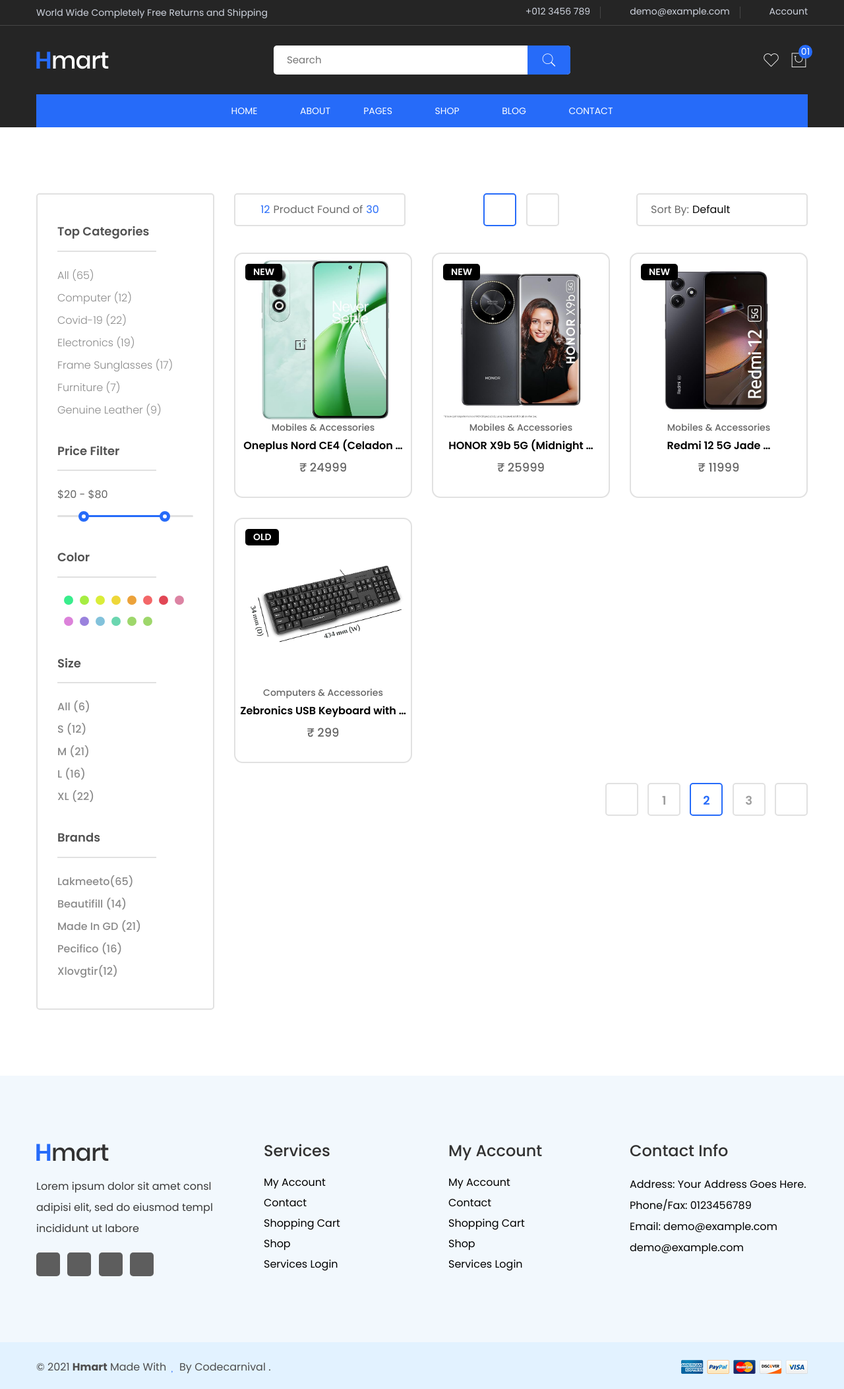
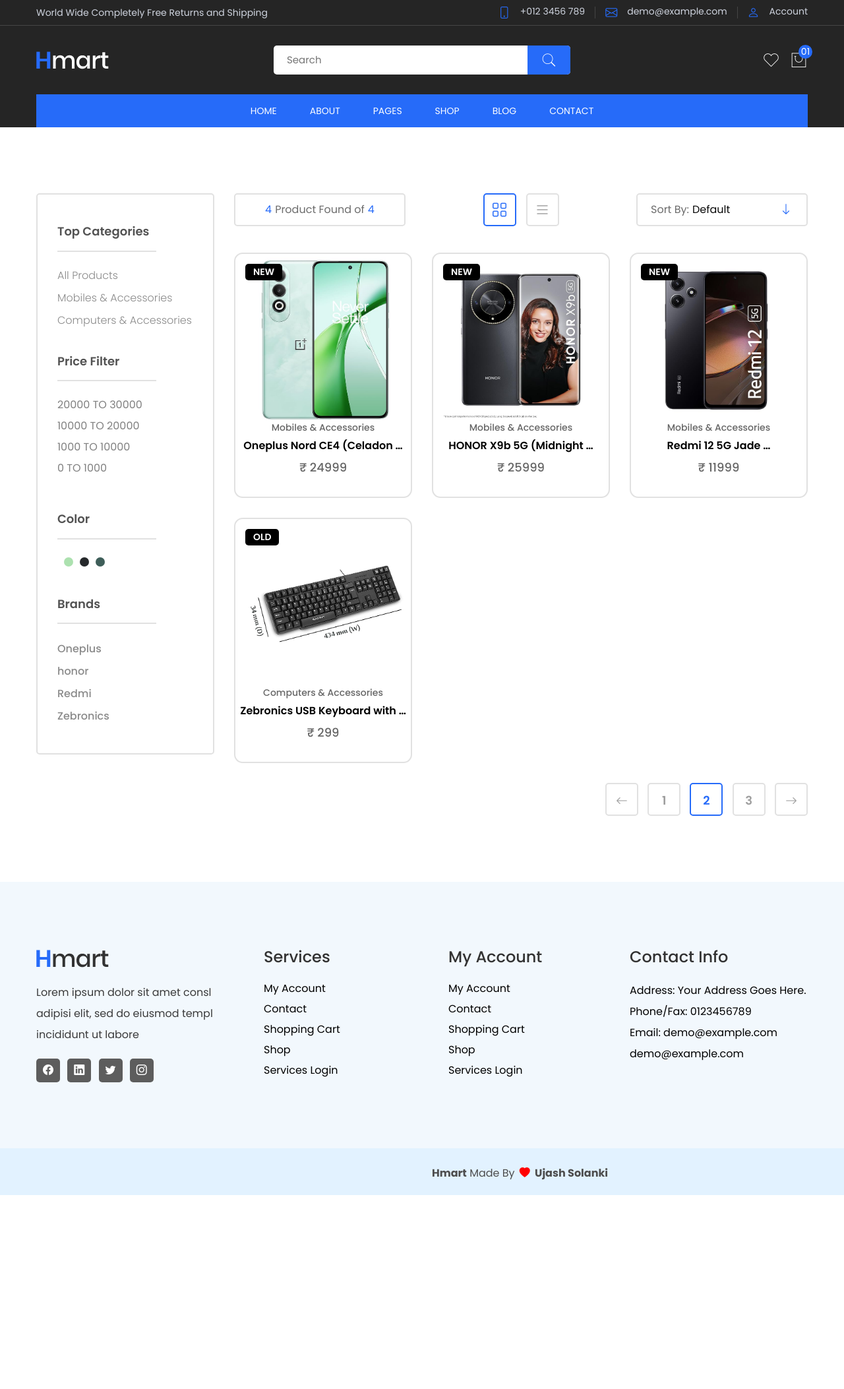
Before and after one commit to SolankiUjash/Ecom, a Django app: page /products/ in a window 1280 px wide. Shown: the whole page at 66% size. After the commit the page ends 1812 px from the top, so only its background shows below. Run offline with Django 5.2, Linux system fonts and the light colour scheme; data comes from the database, SQL or seed files in the repository; both versions use the stored data as it was after the commit; some libraries are stand-ins or nearby versions; some web fonts are replaced.

Commit message:
filter product done

```diff
--- a/E_shop/views.py
+++ b/E_shop/views.py
@@ -14,11 +14,43 @@
 
 def PRODUCT(request):
     product = Product.objects.all().filter(status = "PUBLISH")
+    totalProduct = product.count()
+    categories = Categories.objects.all()
+    filter_price = Filter_Price.objects.all()
+    colors = Color.objects.all()
+    brands = Brand.objects.all()
+    cproduct = totalProduct
+
+    CATID = request.GET.get('categories')
+    PRICE_FILTER_ID = request.GET.get('filter_price')
+    COLOR_ID = request.GET.get('color')
+    BRAND_ID = request.GET.get('brand')
+
+    if CATID:
+        product = product.filter(categories = CATID)
+        cproduct  =  product.count()
+    elif PRICE_FILTER_ID:
+        product = product.filter(filter_price = PRICE_FILTER_ID)
+        cproduct  =  product.count()
+    elif COLOR_ID:
+        product = product.filter(color = COLOR_ID)
+        cproduct  =  product.count()
+    elif BRAND_ID:
+        product = product.filter(brand = BRAND_ID)
+        cproduct  =  product.count()
+    else:
+        product = Product.objects.all().filter(status = "PUBLISH")
+
 
 
     context = {
         'product' : product,
-
+        'categories':categories,
+        'cproduct':cproduct,
+        'totalProduct':totalProduct,
+        'filterprice':filter_price,
+        'color':colors,
+        'brand':brands
     }
 
     return render(request,"Main/product.html",context)
--- a/store_app/admin.py
+++ b/store_app/admin.py
@@ -15,6 +15,7 @@
 admin.site.register(Brand)
 admin.site.register(Color)
 admin.site.register(Filter_Price)
+
 admin.site.register(Product,ProductAdmin)
 admin.site.register(Images)
 admin.site.register(Tag)
--- a/store_app/models.py
+++ b/store_app/models.py
@@ -15,6 +15,7 @@
 
     def __str__(self):
         return self.name
+
 
 
 class Brand(models.Model):
--- a/templates/Main/base.html
+++ b/templates/Main/base.html
@@ -15,6 +15,16 @@
     <link rel="shortcut icon" type="image/x-icon" href="{% static 'assets/images/favicon.ico' %}" />
     <!-- CSS
     ============================================ -->
+
+    <link href="https://cdn.jsdelivr.net/npm/bootstrap@5.0.2/dist/css/bootstrap.min.css" rel="stylesheet" integrity="sha384-EVSTQN3/azprG1Anm3QDgpJLIm9Nao0Yz1ztcQTwFspd3yD65VohhpuuCOmLASjC" crossorigin="anonymous">
+    <link rel="stylesheet" href="https://cdn.jsdelivr.net/npm/bootstrap-icons@1.11.3/font/bootstrap-icons.min.css">
+    <script src="https://cdn.jsdelivr.net/npm/bootstrap@5.0.2/dist/js/bootstrap.bundle.min.js" integrity="sha384-MrcW6ZMFYlzcLA8Nl+NtUVF0sA7MsXsP1UyJoMp4YLEuNSfAP+JcXn/tWtIaxVXM" crossorigin="anonymous"></script>
+
+
+
+
+
+
     <link href="https://cdn.jsdelivr.net/npm/bootstrap@5.3.3/dist/css/bootstrap.min.css" rel="stylesheet" integrity="sha384-QWTKZyjpPEjISv5WaRU9OFeRpok6YctnYmDr5pNlyT2bRjXh0JMhjY6hW+ALEwIH" crossorigin="anonymous">
     <script src="https://cdn.jsdelivr.net/npm/bootstrap@5.3.3/dist/js/bootstrap.bundle.min.js" integrity="sha384-YvpcrYf0tY3lHB60NNkmXc5s9fDVZLESaAA55NDzOxhy9GkcIdslK1eN7N6jIeHz" crossorigin="anonymous"></script>
     <link rel="stylesheet" href="{% static 'assets/css/bootstrap.min.css' %}" />
@@ -49,9 +59,9 @@
                         <div class="col d-none d-lg-block">
                             <div class="top-nav">
                                 <ul>
-                                    <li><a href="tel:0123456789"><i class="fa fa-phone"></i> +012 3456 789</a></li>
-                                    <li><a href="mailto:demo@example.com"><i class="fa fa-envelope-o"></i> demo@example.com</a></li>
-                                    <li><a href="my-account.html"><i class="fa fa-user"></i> Account</a></li>
+                                    <li><a href="tel:0123456789"><i class="bi bi-phone"></i> +012 3456 789</a></li>
+                                    <li><a href="mailto:demo@example.com"><i class="bi bi-envelope"></i> demo@example.com</a></li>
+                                    <li><a href="my-account.html"><i class="bi bi-person"></i> Account</a></li>
                                 </ul>
                             </div>
                         </div>
@@ -142,14 +152,14 @@
                     <div class="header-nav">
                         <div class="main-menu position-relative">
                             <ul>
-                                <li class="dropdown"><a href="#">Home <i class="fa fa-angle-down"></i></a>
+                                <li class="dropdown"><a href="#">Home</a>
                                     <ul class="sub-menu">
                                         <li><a href="index.html">Home 1</a></li>
                                         <li><a href="index-2.html">Home 2</a></li>
                                     </ul>
                                 </li>
                                 <li><a href="about.html">About</a></li>
-                                <li class="dropdown position-static"><a href="about.html">Pages <i class="fa fa-angle-down"></i></a>
+                                <li class="dropdown position-static"><a href="about.html">Pages</a>
                                     <ul class="mega-menu d-block">
                                         <li class="d-flex">
                                             <ul class="d-block">
@@ -181,8 +191,7 @@
                                         </li>
                                     </ul>
                                 </li>
-                                <li class="dropdown position-static"><a href="#">Shop <i
-                                    class="fa fa-angle-down"></i></a>
+                                <li class="dropdown position-static"><a href="#">Shop</a>
                                     <ul class="mega-menu d-block">
                                         <li class="d-flex">
                                             <ul class="d-block">
@@ -228,10 +237,10 @@
                                         </li>
                                     </ul>
                                 </li>
-                                <li class="dropdown "><a href="#">Blog <i class="fa fa-angle-down"></i></a>
+                                <li class="dropdown "><a href="#">Blog</a>
                                     <ul class="sub-menu">
                                         <li class="dropdown position-static"><a href="blog-grid-left-sidebar.html">Blog Grid
-                                                <i class="fa fa-angle-right"></i></a>
+                                                </a>
                                             <ul class="sub-menu sub-menu-2">
                                                 <li><a href="blog-grid.html">Blog Grid</a></li>
                                                 <li><a href="blog-grid-left-sidebar.html">Blog Grid Left Sidebar</a></li>
@@ -239,7 +248,7 @@
                                             </ul>
                                         </li>
                                         <li class="dropdown position-static"><a href="blog-list-left-sidebar.html">Blog List
-                                                <i class="fa fa-angle-right"></i></a>
+                                                </a>
                                             <ul class="sub-menu sub-menu-2">
                                                 <li><a href="blog-list.html">Blog List</a></li>
                                                 <li><a href="blog-list-left-sidebar.html">Blog List Left Sidebar</a></li>
@@ -247,7 +256,7 @@
                                             </ul>
                                         </li>
                                         <li class="dropdown position-static"><a href="blog-single-left-sidebar.html">Single
-                                                Blog <i class="fa fa-angle-right"></i></a>
+                                                Blog </a>
                                             <ul class="sub-menu sub-menu-2">
                                                 <li><a href="blog-single.html">Single Blog</a>
                                                 <li><a href="blog-single-left-sidebar.html">Single Blog Left Sidebar</a>
@@ -373,9 +382,9 @@
             <button class="offcanvas-close"></button>
             <div class="user-panel">
                 <ul>
-                    <li><a href="tel:0123456789"><i class="fa fa-phone"></i> +012 3456 789</a></li>
-                    <li><a href="mailto:demo@example.com"><i class="fa fa-envelope-o"></i> demo@example.com</a></li>
-                    <li><a href="my-account.html"><i class="fa fa-user"></i> Account</a></li>
+                    <li><a href="tel:0123456789"><i class="bi bi-phone"></i> +012 3456 789</a></li>
+                    <li><a href="mailto:demo@example.com"><i class="bi bi-envelope"></i> demo@example.com</a></li>
+                    <li><a href="my-account.html"><i class="bi bi-person"></i> Account</a></li>
                 </ul>
             </div>
             <div class="inner customScroll">
@@ -491,16 +500,16 @@
                             <a href="#"><i class="bi bi-facebook"></i></a>
                         </li>
                         <li>
-                            <a href="#"><i class="fa fa-twitter"></i></a>
+                            <a href="#"><i class="bi bi-twitter"></i></a>
                         </li>
                         <li>
-                            <a href="#"><i class="fa fa-google"></i></a>
+                            <a href="#"><i class="bi bi-google"></i></a>
                         </li>
                         <li>
-                            <a href="#"><i class="fa fa-youtube"></i></a>
+                            <a href="#"><i class="bi bi-youtube"></i></a>
                         </li>
                         <li>
-                            <a href="#"><i class="fa fa-instagram"></i></a>
+                            <a href="#"><i class="bi bi-instagram"></i></a>
                         </li>
                     </ul>
                 </div>
@@ -539,19 +548,19 @@
                                     </p>
                                     <ul class="link-follow">
                                         <li>
-                                            <a class="m-0" title="Twitter" target="_blank" rel="noopener noreferrer" href="#"><i class="fa fa-facebook"
+                                            <a class="m-0" title="Twitter" target="_blank" rel="noopener noreferrer" href="#"><i class="bi bi-facebook"
                                                 aria-hidden="true"></i></a>
                                         </li>
                                         <li>
-                                            <a title="Tumblr" target="_blank" rel="noopener noreferrer" href="#"><i class="fa fa-tumblr" aria-hidden="true"></i>
+                                            <a title="Linkedin" target="_blank" rel="noopener noreferrer" href="#"><i class="bi bi-linkedin" aria-hidden="true"></i>
                                             </a>
                                         </li>
                                         <li>
-                                            <a title="Facebook" target="_blank" rel="noopener noreferrer" href="#"><i class="fa fa-twitter" aria-hidden="true"></i>
+                                            <a title="Facebook" target="_blank" rel="noopener noreferrer" href="#"><i class="bi bi-twitter" aria-hidden="true"></i>
                                             </a>
                                         </li>
                                         <li>
-                                            <a title="Instagram" target="_blank" rel="noopener noreferrer" href="#"><i class="fa fa-instagram" aria-hidden="true"></i>
+                                            <a title="Instagram" target="_blank" rel="noopener noreferrer" href="#"><i class='bi bi-instagram' aria-hidden="true"></i>
                                             </a>
                                         </li>
                                     </ul>
@@ -616,14 +625,12 @@
                     <div class="container">
                         <div class="line-shape-top line-height-1">
                             <div class="row flex-md-row-reverse align-items-center">
-                                <div class="col-md-6 text-center text-md-end">
-                                    <div class="payment-mth"><a href="#"><img class="img img-fluid" src="assets/images/icons/payment.png" alt="payment-image"></a></div>
-                                </div>
-                                <div class="col-md-6 text-center text-md-start">
-                                    <p class="copy-text"> © 2021 <strong>Hmart</strong> Made With <i class="fa fa-heart"
-                                        aria-hidden="true"></i> By <a class="company-name" href="https://themeforest.net/user/codecarnival/portfolio">
-                                            <strong> Codecarnival </strong></a>.</p>
-                                </div>
+
+                                    <div class="col-md-6 text-center text-md-start">
+                                        <p class="copy-text"><strong>Hmart</strong> Made By <i class="bi bi-heart-fill" style="color: red;"
+                                            aria-hidden="true"></i>
+                                            <strong> Ujash Solanki </strong></p>
+                                        </div>
                             </div>
                         </div>
                     </div>
@@ -695,11 +702,11 @@
                                 </div>
                                 <div class="pro-details-rating-wrap">
                                     <div class="rating-product">
-                                        <i class="fa fa-star"></i>
-                                        <i class="fa fa-star"></i>
-                                        <i class="fa fa-star"></i>
-                                        <i class="fa fa-star"></i>
-                                        <i class="fa fa-star"></i>
+                                        <i class="bi bi-star-fill"></i>
+                                        <i class="bi bi-star-fill"></i>
+                                        <i class="bi bi-star-fill"></i>
+                                        <i class="bi bi-star-fill"></i>
+                                        <i class="bi bi-star-fill"></i>
                                     </div>
                                     <span class="read-review"><a class="reviews" href="#">( 2 Review )</a></span>
                                 </div>
--- a/templates/Main/product.html
+++ b/templates/Main/product.html
@@ -1,7 +1,6 @@
 {% extends 'Main/base.html' %}
 {% load static %}
 {% block content %}
-
 
 <!-- Shop Page Start  -->
 <div class="shop-category-area pt-100px pb-100px">
@@ -10,24 +9,25 @@
             <div class="col-lg-9 order-lg-last col-md-12 order-md-first">
                 <!-- Shop Top Area Start -->
                 <div class="shop-top-bar d-flex">
-                    <p class="compare-product"> <span>12</span> Product Found of <span>30</span></p>
+                    <p class="compare-product"> <span>{{cproduct}}</span> Product Found of <span>{{totalProduct}}</span></p>
                     <!-- Left Side End -->
                     <div class="shop-tab nav">
                         <button class="active" data-bs-target="#shop-grid" data-bs-toggle="tab">
-                            <i class="fa fa-th" aria-hidden="true"></i>
+                            <i class="bi bi-grid" aria-hidden="true"></i>
                         </button>
                         <button data-bs-target="#shop-list" data-bs-toggle="tab">
-                            <i class="fa fa-list" aria-hidden="true"></i>
+                            <i class="bi bi-list" aria-hidden="true"></i>
                         </button>
                     </div>
                     <!-- Right Side Start -->
+
                     <div class="select-shoing-wrap d-flex align-items-center">
                         <div class="shot-product">
                             <p>Sort By:</p>
                         </div>
                         <!-- Single Wedge End -->
                         <div class="header-bottom-set dropdown">
-                            <button class="dropdown-toggle header-action-btn" data-bs-toggle="dropdown">Default <i class="fa fa-angle-down"></i></button>
+                            <button class="dropdown-toggle header-action-btn" data-bs-toggle="dropdown">Default <i class="bi bi-arrow-down"></i></button>
                             <ul class="dropdown-menu dropdown-menu-right">
                                 <li><a class="dropdown-item" href="#">Name, A to Z</a></li>
                                 <li><a class="dropdown-item" href="#">Name, Z to A</a></li>
@@ -119,7 +119,7 @@
                                                     <div class="content">
                                                         <span class="category"><a href="#">{{prod.categories}}</a></span>
                                                         <h5 class="title"><a href="single-product.html">{{prod.name |truncatewords:4}}</a></h5>
-                                                        <p>{{prod.description | truncatewords:30}}</p>
+                                                        <p>{{prod.information | truncatewords:30}}</p>
                                                     </div>
                                                     <div class="box-inner">
                                                         <span class="price">
@@ -150,12 +150,12 @@
                     <div class="pro-pagination-style text-center text-lg-end" data-aos="fade-up" data-aos-delay="200">
                         <div class="pages">
                             <ul>
-                                <li class="li"><a class="page-link" href="#"><i class="fa fa-angle-left"></i></a>
+                                <li class="li"><a class="page-link" href="#"><i class="bi bi-arrow-left"></i></a>
                                 </li>
                                 <li class="li"><a class="page-link" href="#">1</a></li>
                                 <li class="li"><a class="page-link active" href="#">2</a></li>
                                 <li class="li"><a class="page-link" href="#">3</a></li>
-                                <li class="li"><a class="page-link" href="#"><i class="fa fa-angle-right"></i></a>
+                                <li class="li"><a class="page-link" href="#"><i class="bi bi-arrow-right"></i></a>
                                 </li>
                             </ul>
                         </div>
@@ -172,20 +172,12 @@
                         <h4 class="sidebar-title">Top Categories</h4>
                         <div class="sidebar-widget-category">
                             <ul>
-                                <li><a href="#" class="selected m-0"> All
-                                        <span>(65)</span> </a></li>
-                                <li><a href="#" class=""> Computer
-                                        <span>(12)</span> </a></li>
-                                <li><a href="#" class=""> Covid-19
-                                        <span>(22)</span> </a></li>
-                                <li><a href="#" class=""> Electronics
-                                        <span>(19)</span> </a></li>
-                                <li><a href="#" class=""> Frame Sunglasses
-                                        <span>(17)</span> </a></li>
-                                <li><a href="#" class=""> Furniture
-                                        <span>(7)</span> </a></li>
-                                <li><a href="#" class=""> Genuine Leather
-                                        <span>(9)</span> </a></li>
+                                <li><a href="{% url 'product' %}" class="selected m-0"> All Products
+                                         </a></li>
+                                        {% for cat in categories %}
+                                        <li><a href="?categories={{cat.id}}" class=""> {{cat.name}}  </a></li>
+                                        {% endfor %}
+
                             </ul>
                         </div>
                     </div>
@@ -194,9 +186,12 @@
                         <h4 class="sidebar-title">Price Filter</h4>
                         <div class="price-filter">
                             <div class="price-slider-amount">
-                                <input type="text" id="amount" class="p-0 h-auto lh-1" name="price" placeholder="Add Your Price" />
+
+                                {% for fp in filterprice %}
+                                <li><a href="?filter_price={{fp.id}}" class=""  style = "color:grey;" > {{fp.price}} </a></li>
+                                {% endfor %}
                             </div>
-                            <div id="slider-range"></div>
+
                         </div>
                     </div>
                     <!-- Sidebar single item -->
@@ -204,51 +199,22 @@
                         <h4 class="sidebar-title">Color</h4>
                         <div class="sidebar-widget-color">
                             <ul class="d-flex flex-wrap">
-                                <li><a href="#" class="color-1"></a></li>
-                                <li><a href="#" class="color-2"></a></li>
-                                <li><a href="#" class="color-3"></a></li>
-                                <li><a href="#" class="color-4"></a></li>
-                                <li><a href="#" class="color-5"></a></li>
-                                <li><a href="#" class="color-6"></a></li>
-                                <li><a href="#" class="color-7"></a></li>
-                                <li><a href="#" class="color-8"></a></li>
-                                <li><a href="#" class="color-9"></a></li>
-                                <li><a href="#" class="color-10"></a></li>
-                                <li><a href="#" class="color-11"></a></li>
-                                <li><a href="#" class="color-12"></a></li>
-                                <li><a href="#" class="color-13"></a></li>
-                                <li><a href="#" class="color-14"></a></li>
+                                {% for col in color %}
+                                <li><a href="?color={{col.id}}" style = " background-color : {{col.code}};"></a></li>
+                                {% endfor %}
                             </ul>
                         </div>
                     </div>
-                    <!-- Sidebar single item -->
-                    <div class="sidebar-widget">
-                        <h4 class="sidebar-title">Size</h4>
-                        <div class="sidebar-widget-size">
-                            <ul>
-                                <li><a href="#" class="selected m-0"> All
-                                        <span>(6)</span> </a></li>
-                                <li><a href="#" class=""> S <span>(12)</span> </a>
-                                </li>
-                                <li><a href="#" class=""> M <span>(21)</span> </a>
-                                </li>
-                                <li><a href="#" class=""> L <span>(16)</span> </a>
-                                </li>
-                                <li><a href="#" class=""> XL <span>(22)</span> </a>
-                                </li>
-                            </ul>
-                        </div>
-                    </div>
+
                     <!-- Sidebar single item -->
                     <div class="sidebar-widget">
                         <h4 class="sidebar-title">Brands</h4>
                         <div class="sidebar-widget-brand">
                             <ul>
-                                <li><a href="#" class="selected m-0"> Lakmeeto<span>(65)</span> </a></li>
-                                <li><a href="#" class=""> Beautifill <span>(14)</span></a></li>
-                                <li><a href="#" class=""> Made In GD <span>(21)</span></a></li>
-                                <li><a href="#" class=""> Pecifico <span>(16)</span></a></li>
-                                <li><a href="#" class=""> Xlovgtir<span>(12)</span></a></li>
+                                {% for brand in brand %}
+                                <li><a href="?brand={{brand.id}}" class="">{{brand.name}} </a></li>
+                                {% endfor %}
+
                             </ul>
                         </div>
                     </div>
```
Also changed, not shown: db.sqlite3.
